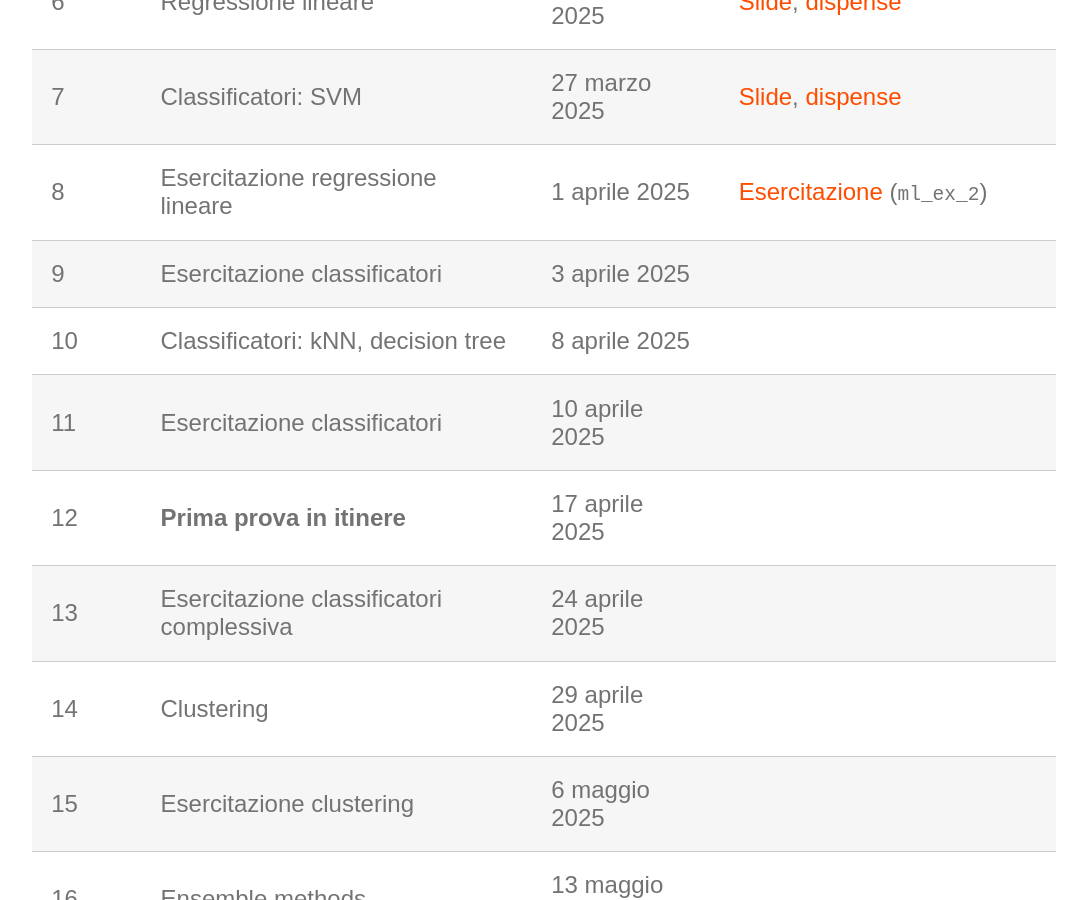
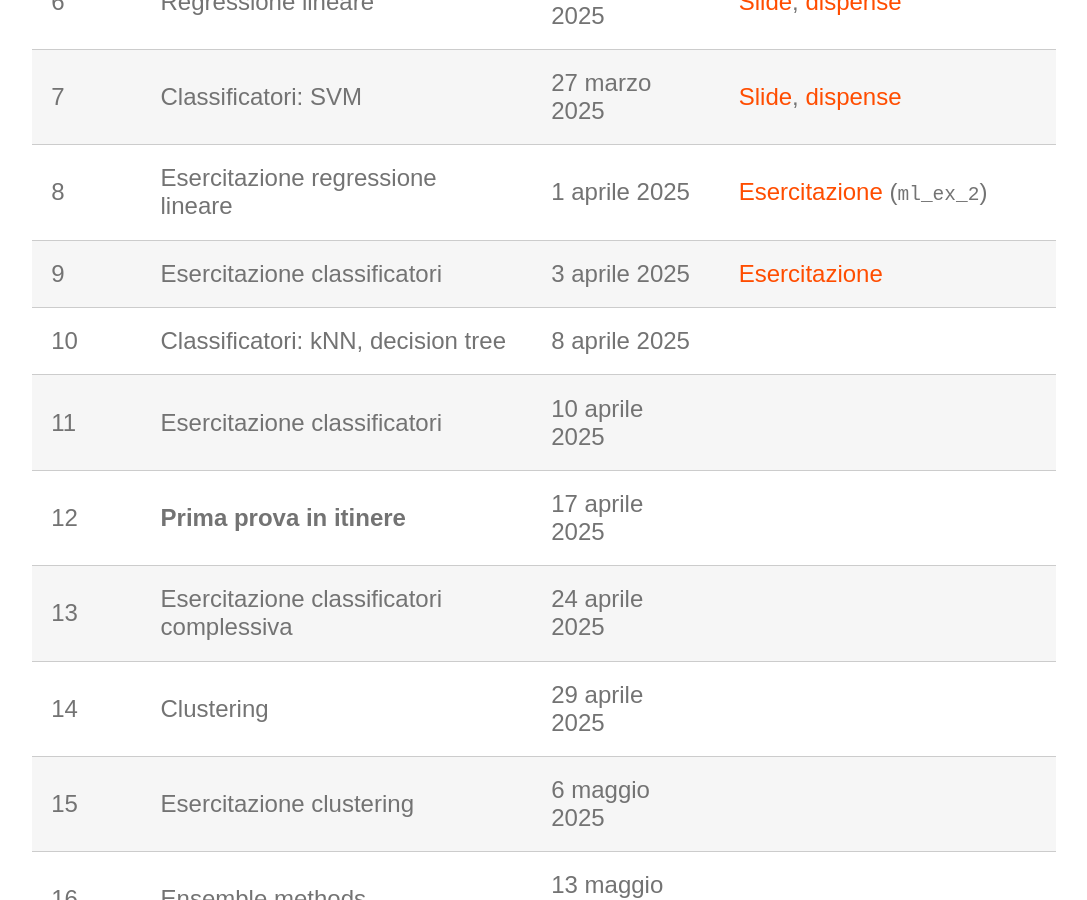
Before and after one commit to perceivelab/ml-mz-2025, a Jekyll site: the page built from lezioni.md, in a window 1280 px wide and 900 px high, scrolled down 791 px. Shown: the whole window, without its empty margins (96-1183 px from the left). Built offline with Jekyll 4.4.1, drawn with Linux system fonts in a browser that asks for light colours; our own code applies the rules of GitHub Pages for plain Markdown files.

Commit message:
Update lezioni.md

```diff
--- a/lezioni.md
+++ b/lezioni.md
@@ -14,7 +14,7 @@ layout: page
 | 6       | Regressione lineare                    | 25 marzo 2025        | [Slide](https://studentiunict-my.sharepoint.com/:b:/g/personal/simone_palazzo_unict_it/EWwpjXmUYoVNrpPiAlAZSssBxTSX7-uJ6OjwO5NuBtlN6w?e=p2bqAJ), [dispense](https://studentiunict-my.sharepoint.com/:b:/g/personal/simone_palazzo_unict_it/ETYgHJJQJq9ArwBl9zDPr8sBzvujEdoLwR2yxW8udVunjA?e=lgggdz)       |
 | 7       | Classificatori: SVM      | 27 marzo 2025        |  [Slide](https://studentiunict-my.sharepoint.com/:b:/g/personal/concetto_spampinato_unict_it/ERksvOCk4FNBrmeoioPZZ1MBMeMjyORVajSvejP6XepsGA?e=UcaWNP), [dispense](https://studentiunict-my.sharepoint.com/:b:/g/personal/concetto_spampinato_unict_it/EQkGWNE2UztFrHOoYe9TqCcBeVt57OyOEE7xoPZ9TCYvNA?e=fbFRIt)      |
 | 8       | Esercitazione regressione lineare                    | 1 aprile 2025        | [Esercitazione](https://studentiunict-my.sharepoint.com/:u:/g/personal/simone_palazzo_unict_it/EceYFgjCpddFh_4kasL2Ye8BkGEKIFxr2PxWZtmyBVjrFg?e=leF8SX) (`ml_ex_2`)      |
-| 9       | Esercitazione classificatori          | 3 aprile 2025        |        |
+| 9       | Esercitazione classificatori          | 3 aprile 2025        |   [Esercitazione](https://studentiunict-my.sharepoint.com/:u:/g/personal/concetto_spampinato_unict_it/ERXo2TaP4y1HsHbp2et_EgQB1R8RCy7G98rNTjVtBhXZSw?e=W1gkuS)     |
 | 10      | Classificatori: kNN, decision tree     | 8 aprile 2025        |        |
 | 11      | Esercitazione classificatori          | 10 aprile 2025       |        |
 | 12      | **Prima prova in itinere**             | 17 aprile 2025       |        |
```
